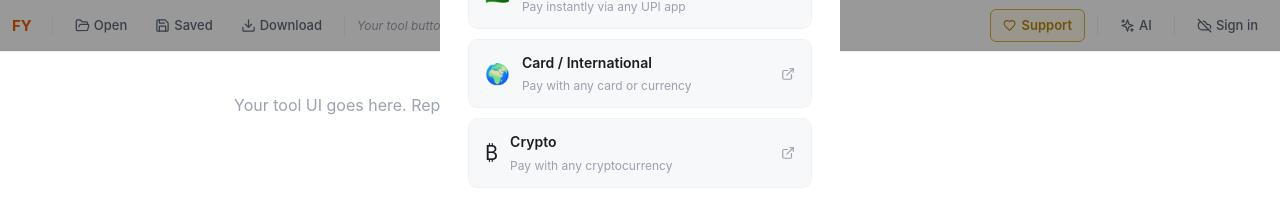
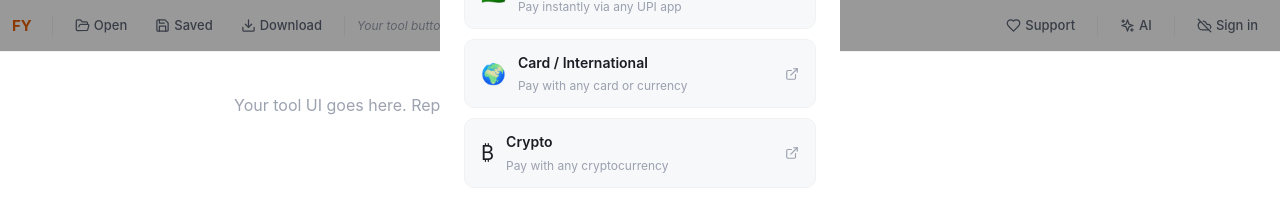
Before and after one commit to forgeyours/tool-template, a Next.js app: page / in a window 1280 px wide. Both pictures are taken after a click on the button "Support". Shown: the top 206 px of the page. Built offline with nearby package versions, Linux system fonts and the light colour scheme; no server answers; a web font is replaced by a local one.

Commit message:
Update SupportButton.jsx

```diff
--- a/components/SupportButton.jsx
+++ b/components/SupportButton.jsx
@@ -1,17 +1,14 @@
 // ============================================================
 // FILE: components/SupportButton.jsx
 // PURPOSE: Voluntary support button — no pressure, any amount
-// LAST CHANGED: 11 Jun 2026
-// WHY IT EXISTS: ForgeYours has no ads, no subscriptions, no
-//               paywalls. This button is the only way users
-//               can support the platform if they choose to.
-//               No account needed. No minimum. No guilt.
-//               Opens a modal with payment options.
+// LAST CHANGED: 12 Jun 2026
+// WHY IT EXISTS: ForgeYours has no ads, no subscriptions.
+//               This is the only way users can support if they
+//               choose to. No account needed. No minimum.
 // DEPENDENCIES: lucide-react
 // ⚠️ DO NOT CHANGE: never make this button prominent or pushy
-//                   never add it more than once per tool
 //                   never gate any feature behind support
-//                   the support model must always be voluntary
+//                   support model must always be voluntary
 // ============================================================
 
 'use client';
@@ -19,30 +16,22 @@
 import { useState } from 'react';
 import { Heart, X, ExternalLink } from 'lucide-react';
 
-// ─── PAYMENT LINKS ───────────────────────────────────────────
-// ⚠️ REPLACE these with real payment links when live
-// UPI: create a UPI payment link via your bank app
-// International: create a Razorpay payment page or Stripe link
-
 const PAYMENT_OPTIONS = [
   {
     label: 'UPI (India)',
     description: 'Pay instantly via any UPI app',
-    // ⚠️ REPLACE with real UPI link
     url: 'upi://pay?pa=forgeyours@upi&pn=ForgeYours&cu=INR',
     emoji: '🇮🇳',
   },
   {
     label: 'Card / International',
     description: 'Pay with any card or currency',
-    // ⚠️ REPLACE with real Razorpay or Stripe payment link
     url: 'https://forgeyours.space/support',
     emoji: '🌍',
   },
   {
     label: 'Crypto',
     description: 'Pay with any cryptocurrency',
-    // ⚠️ REPLACE with real crypto wallet address page
     url: 'https://forgeyours.space/crypto',
     emoji: '₿',
   },
@@ -54,12 +43,13 @@ export default function SupportButton() {
   return (
     <>
       {/* ─── TRIGGER BUTTON ────────────────────────────────── */}
+      {/* Styled to match other toolbar buttons — not gold */}
       <button
-        className="support-btn"
+        className="toolbar-btn"
         onClick={() => setOpen(true)}
         title="Support ForgeYours — voluntary, any amount"
       >
-        <Heart size={13} />
+        <Heart size={15} />
         <span>Support</span>
       </button>
 
@@ -82,46 +72,38 @@ export default function SupportButton() {
             style={{
               background: 'var(--bg-primary)',
               borderRadius: 16,
-              padding: 28,
+              padding: 0,
               maxWidth: 400,
               width: '100%',
-              position: 'relative',
+              // Fixed max height with internal scroll
+              // so nothing gets cut off on small screens
+              maxHeight: '85vh',
+              display: 'flex',
+              flexDirection: 'column',
+              overflow: 'hidden',
             }}
             onClick={(e) => e.stopPropagation()}
           >
 
-            {/* Close */}
-            <button
-              onClick={() => setOpen(false)}
-              style={{
-                position: 'absolute',
-                top: 16,
-                right: 16,
-                background: 'none',
-                border: 'none',
-                cursor: 'pointer',
-                color: 'var(--text-muted)',
+            {/* Header — fixed, never scrolls */}
+            <div style={{
+              padding: '20px 24px 0 24px',
+              flexShrink: 0,
+            }}>
+              <div style={{
                 display: 'flex',
-                alignItems: 'center',
-              }}
-            >
-              <X size={18} />
-            </button>
-
-            {/* Header */}
-            <div style={{ marginBottom: 20 }}>
-              <div style={{
-                fontSize: '1.5rem',
-                marginBottom: 8,
+                alignItems: 'flex-start',
+                justifyContent: 'space-between',
+                marginBottom: 12,
               }}>
-                ♥
-              </div>
+                <div>
+                  <div style={{ fontSize: '1.5rem', marginBottom: 6 }}>♥</div>
                   <h2 style={{
                     fontFamily: 'Inter, sans-serif',
                     fontWeight: 700,
                     fontSize: '1.125rem',
                     color: 'var(--text-primary)',
-                margin: '0 0 8px 0',
+                    margin: '0 0 6px 0',
                   }}>
                     Support ForgeYours
                   </h2>
@@ -132,18 +114,43 @@ export default function SupportButton() {
                     margin: 0,
                     lineHeight: 1.6,
                   }}>
-                ForgeYours is free, open, and always will be.
-                If it gave you value — contribute what you can,
-                when you can. No pressure. No minimum. No guilt.
+                    Free, open, and always will be.
+                    Contribute what you can, when you can.
+                    No pressure. No minimum.
                   </p>
                 </div>
+
+                <button
+                  onClick={() => setOpen(false)}
+                  style={{
+                    background: 'none',
+                    border: 'none',
+                    cursor: 'pointer',
+                    color: 'var(--text-muted)',
+                    display: 'flex',
+                    alignItems: 'center',
+                    flexShrink: 0,
+                    marginLeft: 12,
+                    padding: 4,
+                  }}
+                >
+                  <X size={18} />
+                </button>
+              </div>
+            </div>
+
+            {/* Scrollable content area */}
+            <div style={{
+              overflowY: 'auto',
+              padding: '12px 24px 24px 24px',
+            }}>
 
               {/* Payment options */}
               <div style={{
                 display: 'flex',
                 flexDirection: 'column',
                 gap: 10,
-              marginBottom: 20,
+                marginBottom: 16,
               }}>
                 {PAYMENT_OPTIONS.map((option) => (
                   <a
@@ -160,16 +167,14 @@ export default function SupportButton() {
                       border: '1px solid var(--bg-tertiary)',
                       textDecoration: 'none',
                       color: 'var(--text-primary)',
+                      background: 'var(--bg-secondary)',
                       transition: 'background 0.15s ease',
-                    background: 'var(--bg-secondary)',
                     }}
                     onMouseEnter={(e) => {
-                    e.currentTarget.style.background =
-                      'var(--bg-tertiary)';
+                      e.currentTarget.style.background = 'var(--bg-tertiary)';
                     }}
                     onMouseLeave={(e) => {
-                    e.currentTarget.style.background =
-                      'var(--bg-secondary)';
+                      e.currentTarget.style.background = 'var(--bg-secondary)';
                     }}
                   >
                     <span style={{ fontSize: '1.25rem' }}>
@@ -180,19 +185,21 @@ export default function SupportButton() {
                         fontWeight: 600,
                         fontSize: '0.875rem',
                         marginBottom: 2,
+                        fontFamily: 'Inter, sans-serif',
                       }}>
                         {option.label}
                       </div>
                       <div style={{
                         fontSize: '0.75rem',
                         color: 'var(--text-muted)',
+                        fontFamily: 'Inter, sans-serif',
                       }}>
                         {option.description}
                       </div>
                     </div>
                     <ExternalLink
                       size={14}
-                    style={{ color: 'var(--text-muted)' }}
+                      style={{ color: 'var(--text-muted)', flexShrink: 0 }}
                     />
                   </a>
                 ))}
@@ -221,14 +228,15 @@ export default function SupportButton() {
 
             </div>
           </div>
+        </div>
       )}
     </>
   );
 }
 
 // --- CHANGE LOG ---
-// [11 Jun 2026] CREATED: Initial tool template
-// REASON: Voluntary support modal — three payment options
-//         covering India (UPI), international (card),
-//         and crypto. Never pushy, never gated.
+// [11 Jun 2026] CREATED: Initial support button
+// [12 Jun 2026] FIXED: button now matches toolbar style
+//               modal now has maxHeight + internal scroll
+//               so options never get cut off on small screens
 // --- END CHANGE LOG ---
```
Lines whose indentation alone changed are shown as unchanged.
